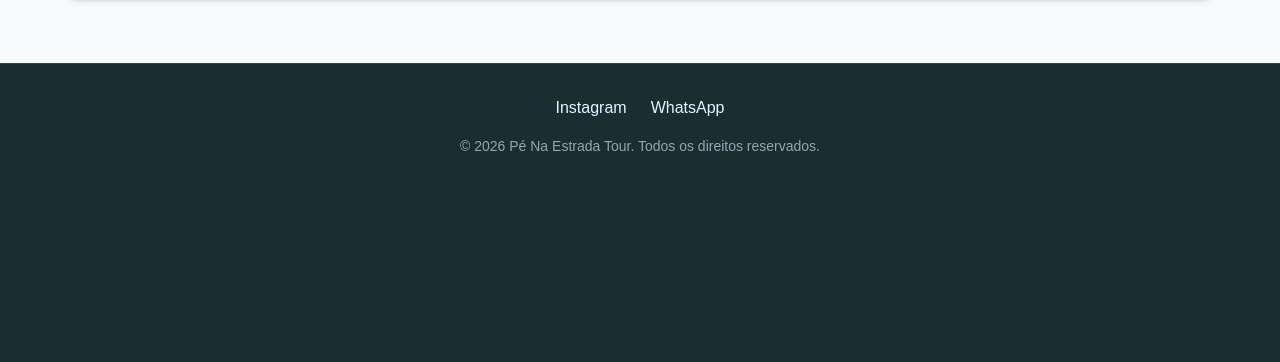
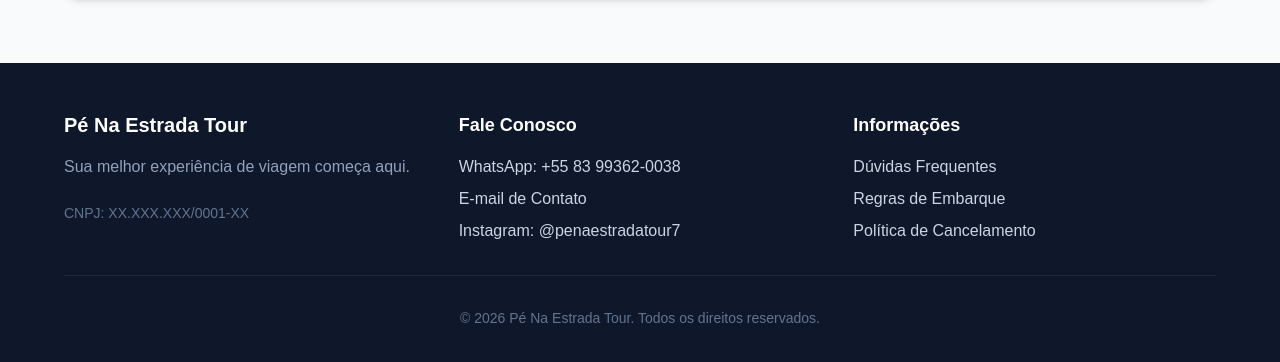
Before and after one commit to cosmo-matias/pe-na-estrada-site, a Next.js app: page / in a window 1280 px wide. Shown: the part 1401-1763 px from the top of the page. Before the commit the page ends 1589 px from the top, so only its background shows below. Built offline with nearby package versions, Linux system fonts and the light colour scheme; no server answers; the database is empty.

Commit message:
Adiciona rodape profissional com dados de contato e informacoes legais

```diff
--- a/app/layout.tsx
+++ b/app/layout.tsx
@@ -1,6 +1,7 @@
 import type { Metadata } from "next";
 import { Geist, Geist_Mono, Caveat } from "next/font/google";
 import "./globals.css";
+import Footer from "@/components/Footer";
 
 const geistSans = Geist({
   variable: "--font-geist-sans",
@@ -32,7 +33,10 @@ export default function RootLayout({
       lang="pt-BR"
       className={`${geistSans.variable} ${geistMono.variable} ${caveat.variable} h-full antialiased`}
     >
-      <body className="min-h-full flex flex-col">{children}</body>
+      <body className="min-h-full flex flex-col">
+        {children}
+        <Footer />
+      </body>
     </html>
   );
 }
--- a/app/page.tsx
+++ b/app/page.tsx
@@ -192,20 +192,7 @@ export default function Home() {
       {/* Depoimentos */}
       <Depoimentos />
 
-      {/* Rodapé Minimalista */}
-      <footer className="w-full bg-[var(--color-dark-base)] py-8 flex flex-col items-center justify-center border-t border-[var(--color-medium-accent-blue)]/30">
-        <div className="flex gap-6 mb-4">
-          <Link href="https://instagram.com/penaestradatour7" target="_blank" rel="noopener noreferrer" className="text-[var(--color-light-bg-white)] hover:text-[var(--color-primary-accent)] transition-colors">
-            Instagram
-          </Link>
-          <Link href="https://wa.me/5583993620038" target="_blank" rel="noopener noreferrer" className="text-[var(--color-light-bg-white)] hover:text-[var(--color-primary-accent)] transition-colors">
-            WhatsApp
-          </Link>
-        </div>
-        <p className="text-sm text-[var(--color-light-bg-white)]/60 text-center">
-          © {new Date().getFullYear()} Pé Na Estrada Tour. Todos os direitos reservados.
-        </p>
-      </footer>
+
 
       {/* Modal de Detalhes do Passeio */}
       {passeioSelecionado && (
--- /dev/null
+++ b/components/Footer.tsx
@@ -0,0 +1,47 @@
+import React from 'react';
+import Link from 'next/link';
+
+export default function Footer() {
+  return (
+    <footer className="bg-slate-900 text-slate-300 py-12 px-6 w-full mt-auto">
+      <div className="max-w-6xl mx-auto grid grid-cols-1 md:grid-cols-3 gap-8 mb-8">
+        {/* Coluna 1 */}
+        <div className="flex flex-col gap-4">
+          <h4 className="text-xl font-bold text-white">Pé Na Estrada Tour</h4>
+          <p className="text-slate-400">Sua melhor experiência de viagem começa aqui.</p>
+          <p className="text-sm text-slate-500 mt-2">CNPJ: XX.XXX.XXX/0001-XX</p>
+        </div>
+
+        {/* Coluna 2 */}
+        <div className="flex flex-col gap-4">
+          <h4 className="text-lg font-bold text-white">Fale Conosco</h4>
+          <div className="flex flex-col gap-2">
+            <a href="https://wa.me/5583993620038" target="_blank" rel="noopener noreferrer" className="hover:text-[var(--color-primary-accent)] transition-colors">
+              WhatsApp: +55 83 99362-0038
+            </a>
+            <a href="mailto:contato@penaestradatour.com.br" className="hover:text-[var(--color-primary-accent)] transition-colors">
+              E-mail de Contato
+            </a>
+            <a href="https://instagram.com/penaestradatour7" target="_blank" rel="noopener noreferrer" className="hover:text-[var(--color-primary-accent)] transition-colors">
+              Instagram: @penaestradatour7
+            </a>
+          </div>
+        </div>
+
+        {/* Coluna 3 */}
+        <div className="flex flex-col gap-4">
+          <h4 className="text-lg font-bold text-white">Informações</h4>
+          <div className="flex flex-col gap-2">
+            <Link href="#" className="hover:text-[var(--color-primary-accent)] transition-colors">Dúvidas Frequentes</Link>
+            <Link href="#" className="hover:text-[var(--color-primary-accent)] transition-colors">Regras de Embarque</Link>
+            <Link href="#" className="hover:text-[var(--color-primary-accent)] transition-colors">Política de Cancelamento</Link>
+          </div>
+        </div>
+      </div>
+
+      <div className="max-w-6xl mx-auto pt-8 border-t border-slate-800 text-center text-sm text-slate-500">
+        © {new Date().getFullYear()} Pé Na Estrada Tour. Todos os direitos reservados.
+      </div>
+    </footer>
+  );
+}
```
